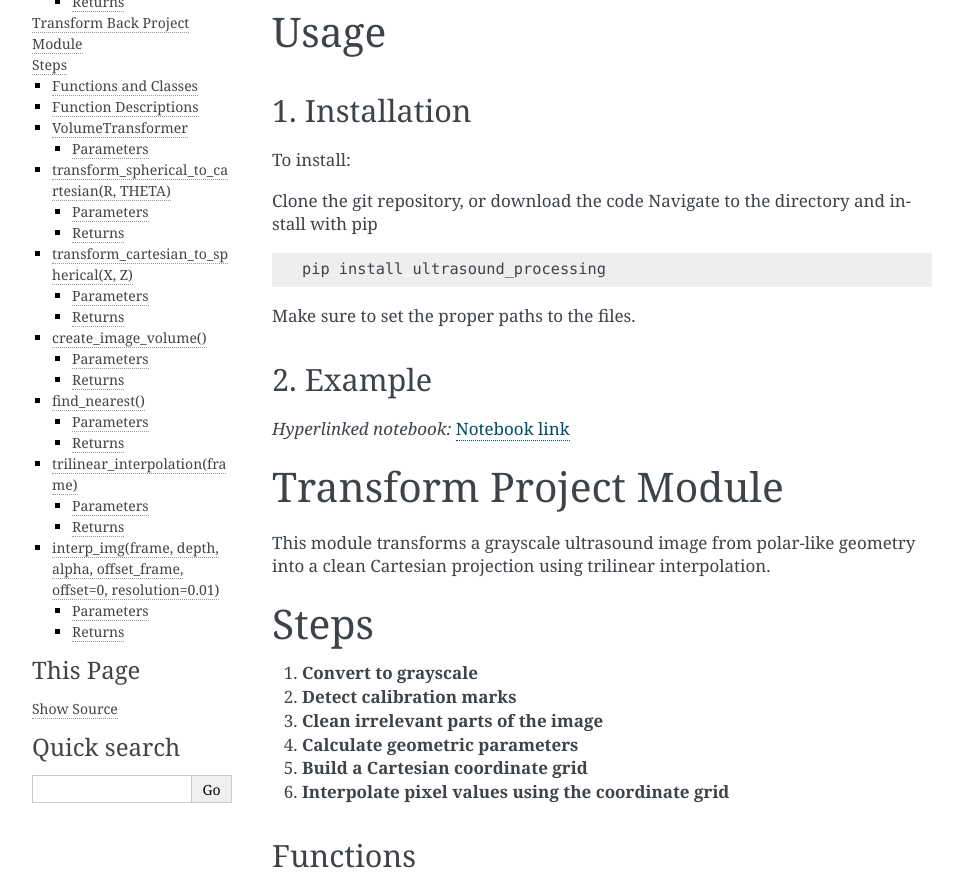
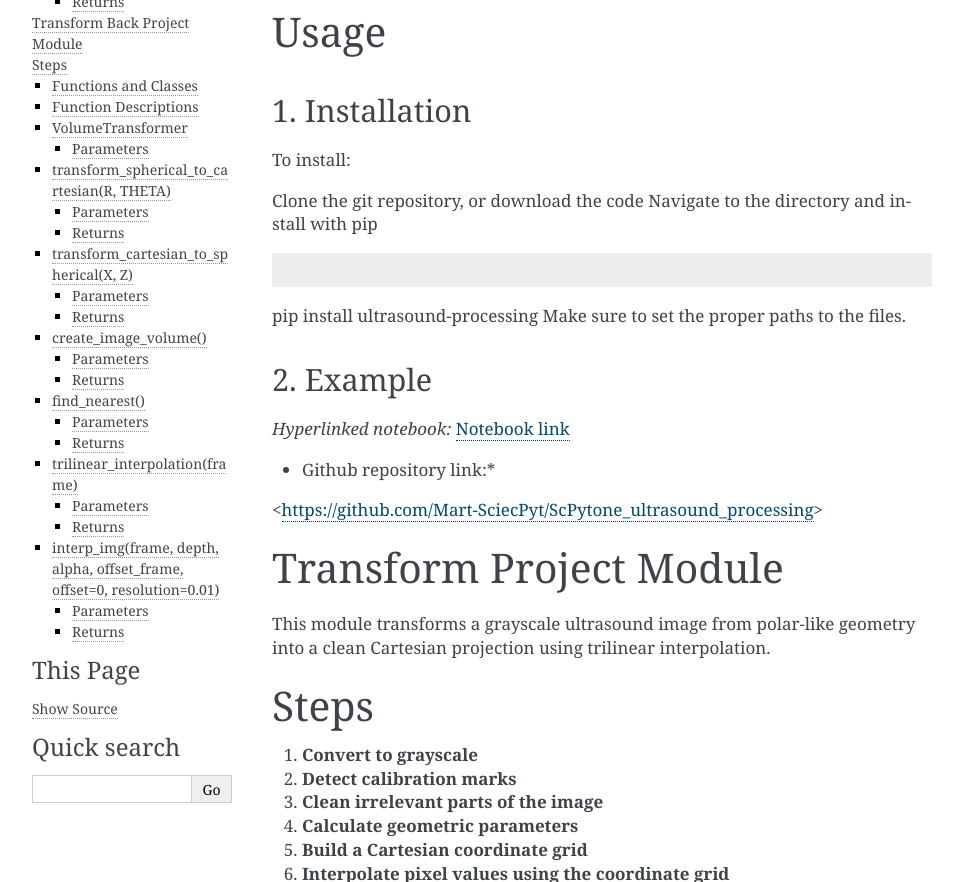
Before and after one commit to Mart-SciecPyt/ScPytone_ultrasound_processing, a Sphinx documentation site: the page built from docs/usage.rst, in a window 1280 px wide and 900 px high, scrolled down 1195 px, cut to the strip 0-882 px from the top of the window. Shown: the whole strip, without its empty margins (148-1111 px from the left). Built offline with Sphinx 7.4.7, drawn with Linux system fonts in a browser that asks for light colours.

Commit message:
Update usage.rst

```diff
--- a/docs/usage.rst
+++ b/docs/usage.rst
@@ -36,7 +36,7 @@
 
 .. code-block:: bash
 
-   pip install ultrasound_processing
+pip install ultrasound-processing
 Make sure to set the proper paths to the files.
 
 2. Example
@@ -45,6 +45,9 @@
 
 *Hyperlinked notebook:*
 `Notebook link <https://colab.research.google.com/drive/1X5UvAwVgtOkaNmMB3ywh5hn7X8JztSir?usp=sharing>`_
+
+* Github repository link:*
+<https://github.com/Mart-SciecPyt/ScPytone_ultrasound_processing>
 
 
 Transform Project Module
```
